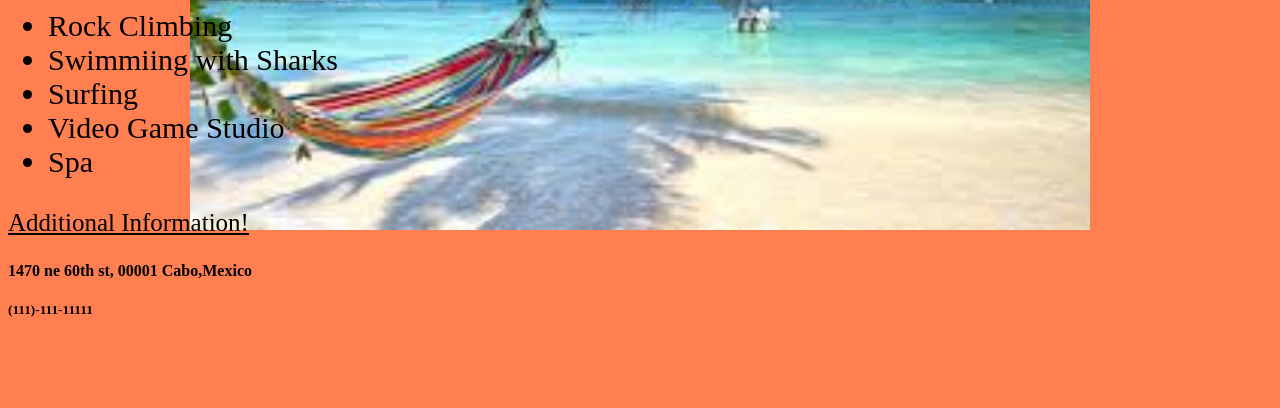
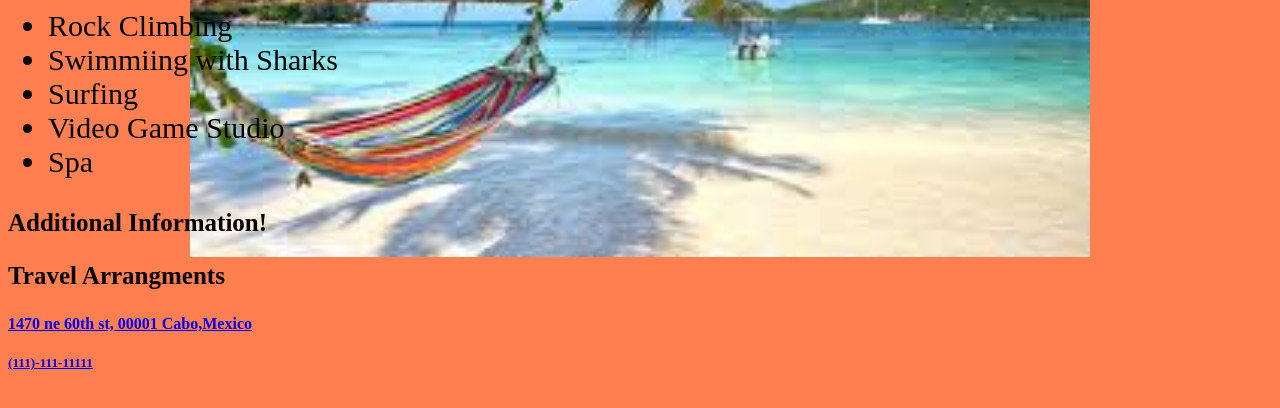
Before and after one commit to jamila59/Resort-webpage, a plain HTML site: page index.html in a window 1280 px wide. Shown: the part 392-800 px from the top of the page. Drawn offline with Linux system fonts and the light colour scheme.

Commit message:
add link to p

```diff
--- a/css/styles.css
+++ b/css/styles.css
@@ -24,7 +24,7 @@ h4 {
 
 p {
   font-size: 25px;
-  text-decoration: underline;
+  font-weight: bold;
 
 }
 
--- a/index.html
+++ b/index.html
@@ -23,7 +23,8 @@
           <li>Spa</li>
         </ul>
         <p>Additional Information!</p>
-        <link href="private-island-resort/travel-arrangments.html" type="html">
+        <p>Travel Arrangments</p><a href="travel-arrangments.html">
+
         <h4>1470 ne 60th st, 00001 Cabo,Mexico</h4>
         <h5>(111)-111-11111</h5>
 
```
